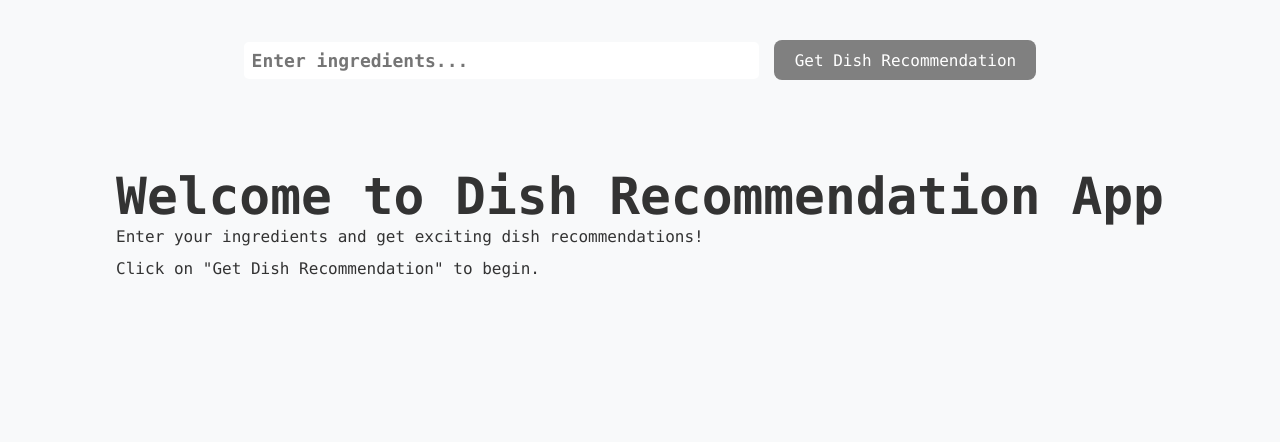
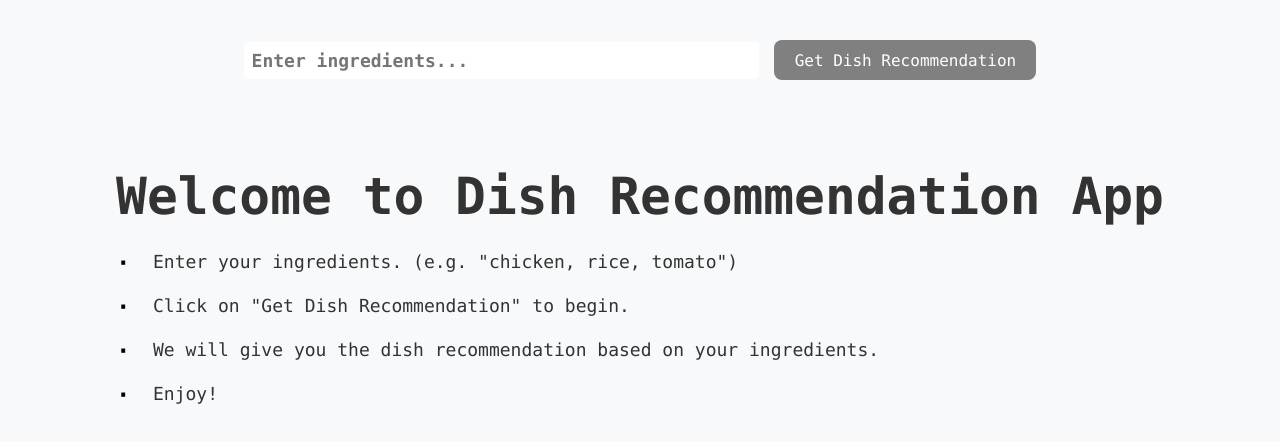
Before and after one commit to ThePonpanit/NLP-project, a React (Vite) app: page / in a window 1280 px wide. Shown: the top 442 px of the page. Built offline with nearby package versions, Linux system fonts and the light colour scheme.

Commit message:
add some UI/UX

```diff
--- a/src/App.css
+++ b/src/App.css
@@ -147,3 +147,12 @@ ul {
   list-style-type: disc;
   padding-left: 1rem;
 }
+
+.step::before {
+  content: "· ";
+  color: #000;
+  font-weight: bold;
+  margin-right: 8px;
+  font-size: 24px;
+  vertical-align: middle;
+}
--- a/src/App.tsx
+++ b/src/App.tsx
@@ -128,11 +128,24 @@ function App() {
       {!hasStarted ? (
         <div className="getting-started">
           <h1>Welcome to Dish Recommendation App</h1>
-          <p>Enter your ingredients and get exciting dish recommendations!</p>
-          <p>Click on "Get Dish Recommendation" to begin.</p>
+
+          <p className="step" style={{ marginTop: "20px", fontSize: "18px" }}>
+            Enter your ingredients. (e.g. "chicken, rice, tomato")
+          </p>
+          <p className="step" style={{ fontSize: "18px" }}>
+            Click on "Get Dish Recommendation" to begin.
+          </p>
+          <p className="step" style={{ fontSize: "18px" }}>
+            We will give you the dish recommendation based on your ingredients.
+          </p>
+          <p className="step" style={{ fontSize: "18px" }}>
+            Enjoy!
+          </p>
         </div>
       ) : isLoading ? (
-        <p>Loading...</p>
+        <p style={{ fontSize: "25px" }}>
+          Whipping up some delicious recommendations... Wait a sec! 🥘
+        </p>
       ) : (
         dishRecommendations.map((dish, index) => (
           <DishCard key={index} dish={dish} delay={index * 500} />
```
Also changed, not shown: 1 other file (tests, documents, lock files or other folders).
